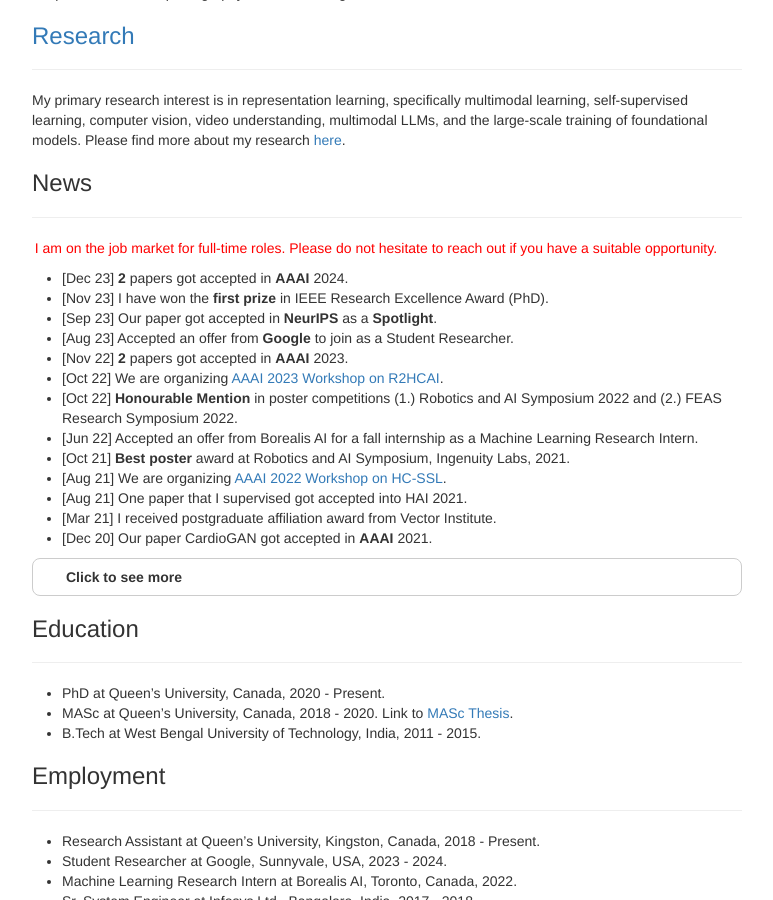
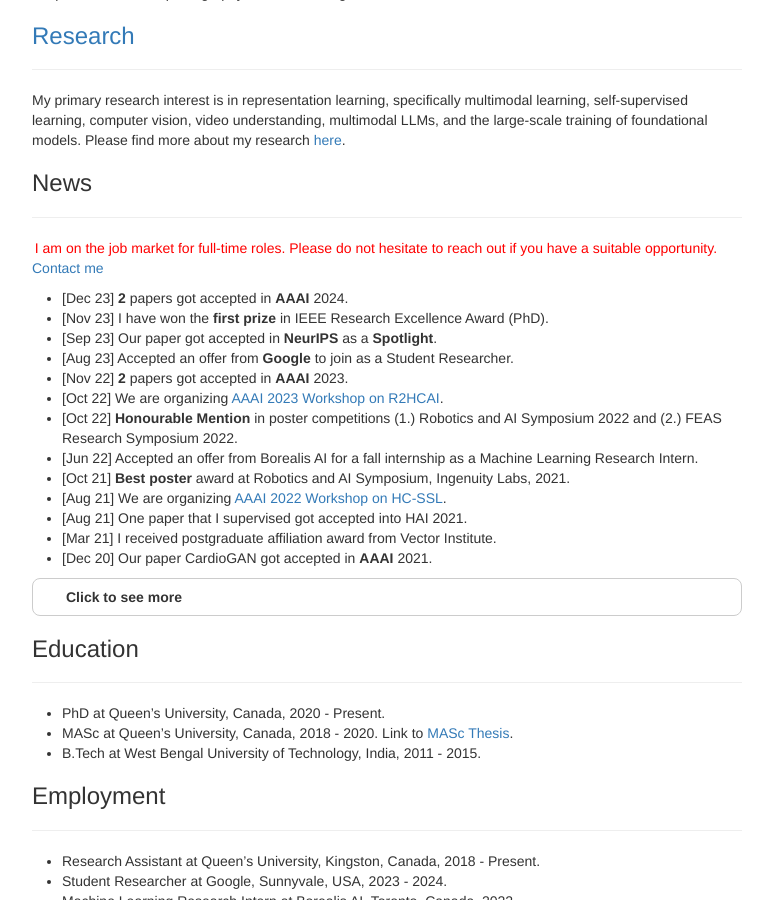
Before and after one commit to pritamqu/pritamqu.github.io, a Jekyll site: the page built from index.md, in a window 1280 px wide and 900 px high, scrolled down 456 px. Shown: the whole window, without its empty margins (253-1026 px from the left). Built offline with Jekyll 4.4.1, drawn with Linux system fonts in a browser that asks for light colours.

Commit message:
update index

```diff
--- a/index.md
+++ b/index.md
@@ -55,7 +55,7 @@
 <hr>
 
 <mark class="red">
-I am on the job market for full-time roles. Please do not hesitate to reach out if you have a suitable opportunity.
+I am on the job market for full-time roles. Please do not hesitate to reach out if you have a suitable opportunity. <a title="Contact me" href="mailto:pritam.sarkar@queensu.ca" target="_blank">Contact me</a>
 </mark>
 
 - [Dec 23] **2** papers got accepted in **AAAI** 2024.
```
